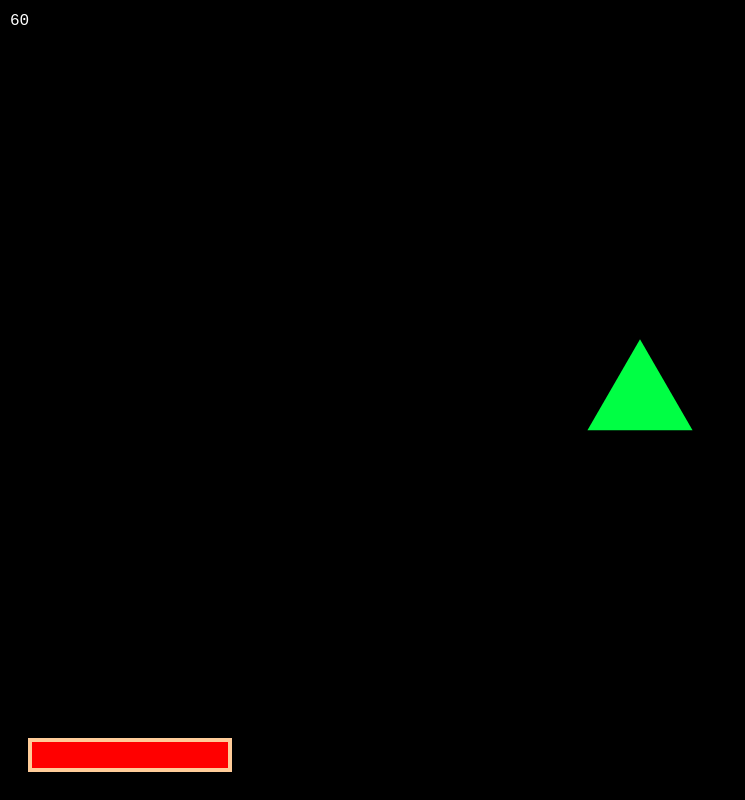
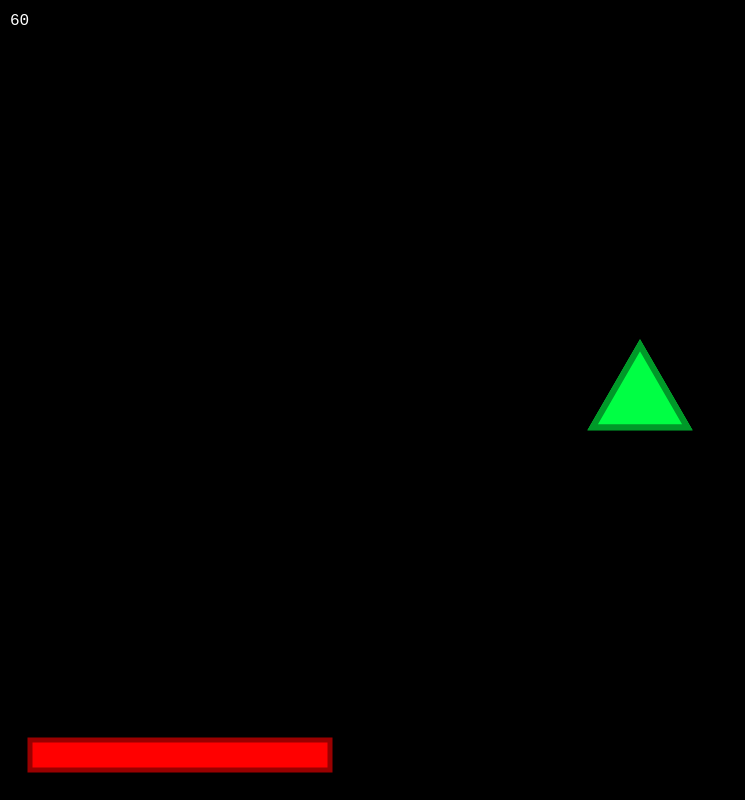
Before and after one commit to jakehayduk/cart353, a plain HTML site: page final-project/index.html in a window 1280 px wide. Shown: the whole page, without its empty margins (0-745 px from the left). Drawn offline with Linux system fonts and the light colour scheme.

Commit message:
added stroke as a visual characteristic

```diff
--- a/final-project/index.html
+++ b/final-project/index.html
@@ -321,6 +321,7 @@
             }
 
             function drawPolygon(poly) {
+                ctx.save();
                 ctx.beginPath();
                 ctx.moveTo(poly[0].x, poly[0].y);
                 for (let i = 1; i < poly.length; i++) {
@@ -329,6 +330,13 @@
                 ctx.closePath();
                 ctx.fillStyle = "hsla(" + poly.hue + ", " + poly.health + "%, 50%, 1)";
                 ctx.fill();
+
+                ctx.clip();
+
+                ctx.strokeStyle = "hsla(" + poly.hue + ", " + poly.health + "%, 30%, 1)"
+                ctx.lineWidth = Math.max(10, poly.size / 5);
+                ctx.stroke();
+                ctx.restore();
             };
 
             function getCenter(vertices) {
@@ -721,6 +729,11 @@
                         let center = getCenter(polygons[i]);
                         ctx.fillStyle = "hsla(0, 100%, 50%, " + polygons[i].attacked / 100 + ")"; // Set the fill color
                         ctx.fillRect(center.x - polygons[i].health / 2, center.y + polygons[i].size + 10, polygons[i].health, 15);
+
+                        ctx.strokeStyle = "hsla(0, 100%, 30%, " + polygons[i].attacked / 100 + ")"; // Set the fill color
+                        ctx.lineWidth = 5;
+                        ctx.strokeRect(center.x - polygons[i].health / 2, center.y + polygons[i].size + 10, polygons[i].health, 15);
+
                         if (polygons[i].health <= 0) {
                             polygons.splice(i, 1);
                         }
@@ -730,12 +743,13 @@
 
                 ctx.restore();
 
+                // player health bar
                 ctx.fillStyle = "hsla(0, 100%, 50%)";
-                ctx.fillRect(30, canvas.height - 60 , 200, 30);
+                ctx.fillRect(30, canvas.height - 60 , player.health * 3, 30);
 
-                ctx.strokeStyle = "hsla(30, 100%, 80%)";
-                ctx.lineWidth = 4;
-                ctx.strokeRect(30, canvas.height - 60 , 200, 30);
+                ctx.strokeStyle = "hsla(0, 100%, 30%)";
+                ctx.lineWidth = 5;
+                ctx.strokeRect(30, canvas.height - 60 , 300, 30);
             }
 
             let frameCount = 0;
```
